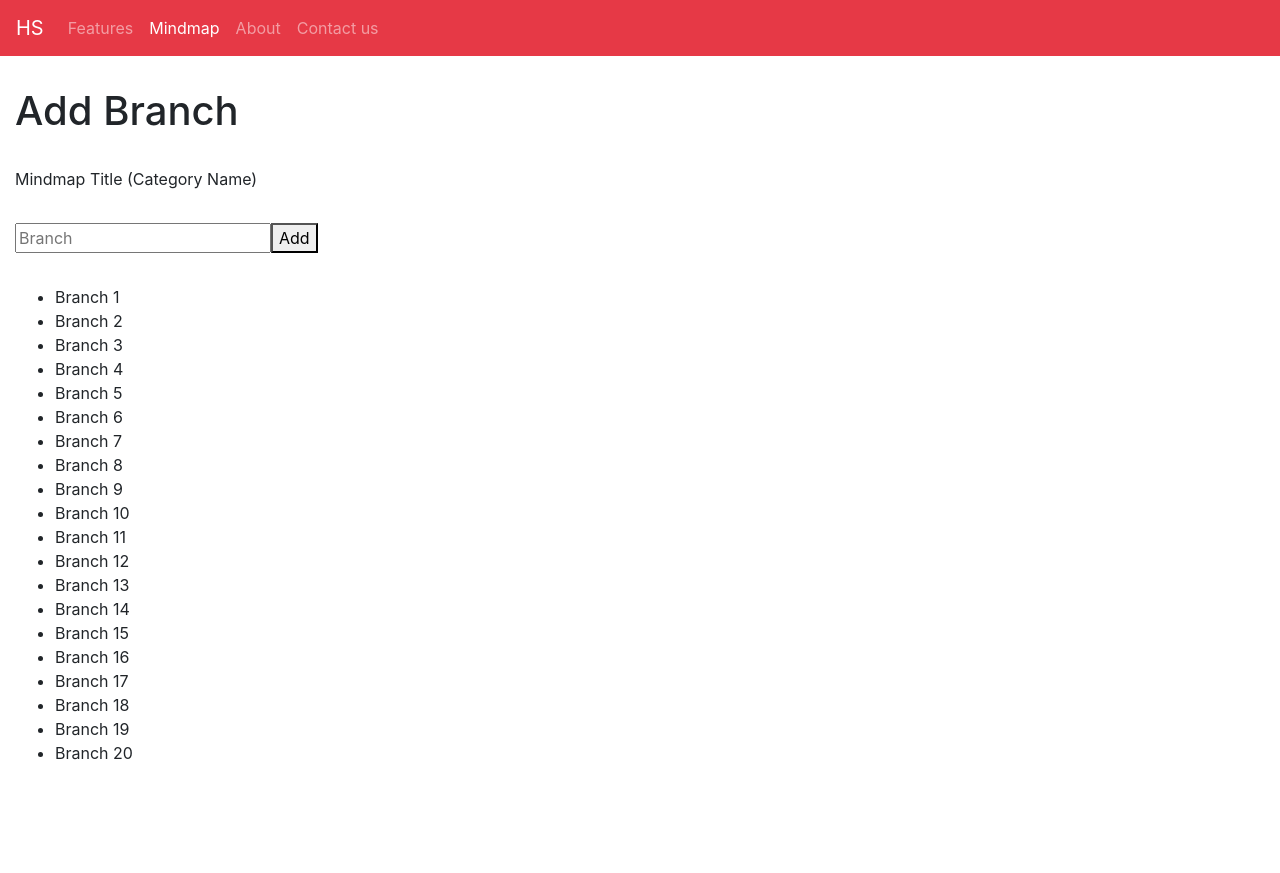
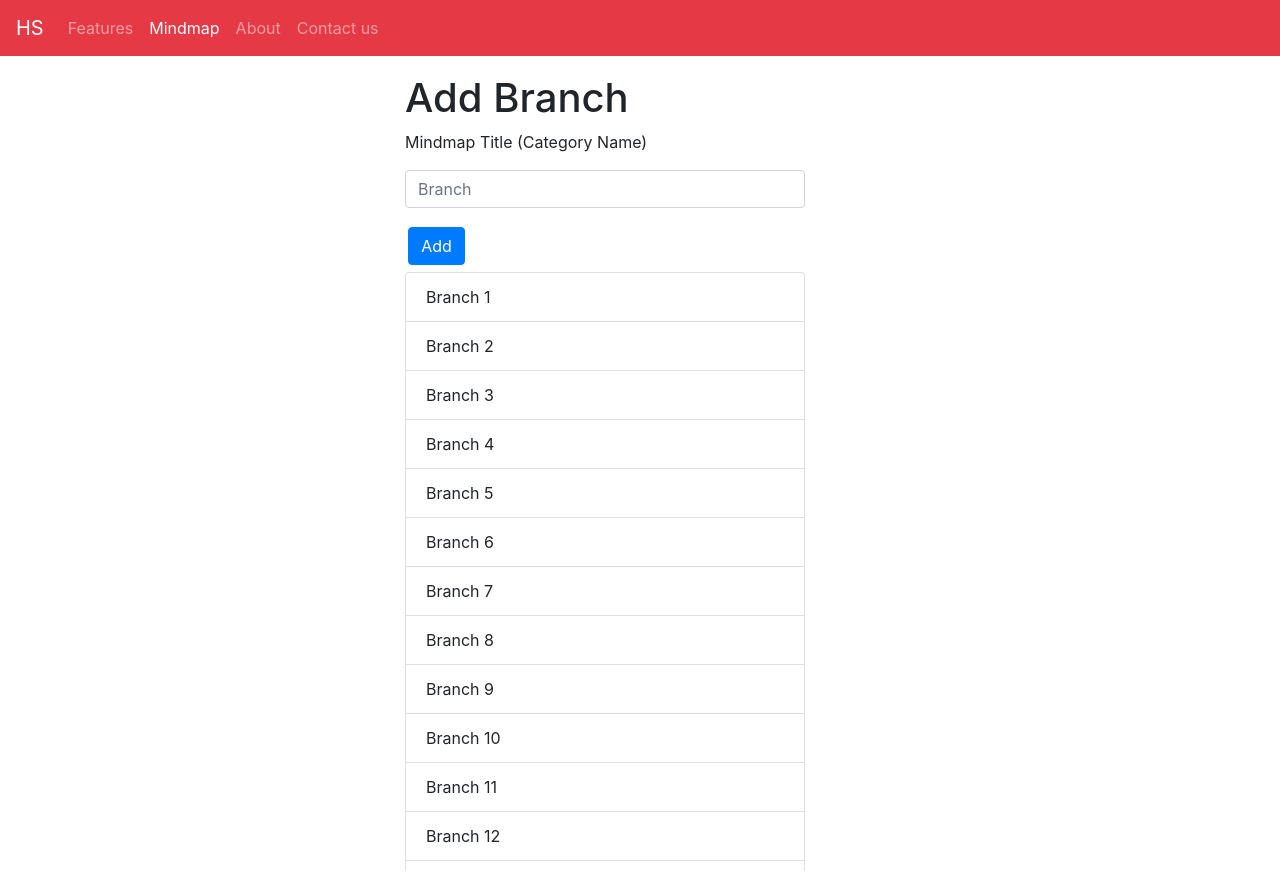
Before and after one commit to HarishB167/hs-app, a React (Create React App) app: page /mindmaps/add-branch in a window 1280 px wide. Built offline with nearby package versions, Linux system fonts and the light colour scheme; what raven-js would draw is missing.

Commit message:
First draft of UI of Add mindmap branch form page completed.

```diff
--- a/src/App.css
+++ b/src/App.css
@@ -2,6 +2,8 @@
   padding: 0;
   height: 100vh;
 }
+
+/* container block class */
 
 .container {
   display: flex;
@@ -12,16 +14,29 @@
 }
 
 .container > * {
-  margin: 1rem 0;
+  margin: 0.1rem 0;
 }
 
 .container_center {
   align-items: center;
-  display: flex;
-  flex-direction: column;
-  height: 100%;
+}
+
+.container_overflow_scroll {
   overflow-y: scroll;
 }
+.container_min-width_300px {
+  width: 300px;
+  min-width: 300px;
+  height: 100%;
+}
+
+@media screen and (min-width: 600px) {
+  .container_min-width_300px {
+    min-width: 500px;
+  }
+}
+
+/* mindmap-table block class */
 
 .mindmap-table__table {
   max-height: 100%;
@@ -49,10 +64,16 @@
   margin: 0.2rem;
 }
 
+.bem-input {
+  margin: 1rem 0;
+}
+
 .mindmap-form {
   max-width: 400px;
 }
 
-.mindmap-form__input {
-  margin: 1rem 0;
+.branch-content {
+  height: 100%;
+  overflow-y: auto;
+  max-width: 400px;
 }
--- a/src/components/addBranchForm.jsx
+++ b/src/components/addBranchForm.jsx
@@ -2,37 +2,43 @@ import React from "react";
 
 function AddBranchForm(props) {
   return (
-    <div class="container">
+    <div class="container container_center">
+      <div className="container container_min-width_300px">
+        <form className="mindmap-form">
           <h1>Add Branch</h1>
           <p>
             Mindmap Title <span>(Category Name)</span>
           </p>
-      <form>
-        <input type="text" placeholder="Branch" />
-        <button>Add</button>
+          <input
+            className="form-control bem-input"
+            type="text"
+            placeholder="Branch"
+          />
+          <button className="btn btn-primary bem-button">Add</button>
         </form>
-      <ul class="branch-content">
-        <li>Branch 1</li>
-        <li>Branch 2</li>
-        <li>Branch 3</li>
-        <li>Branch 4</li>
-        <li>Branch 5</li>
-        <li>Branch 6</li>
-        <li>Branch 7</li>
-        <li>Branch 8</li>
-        <li>Branch 9</li>
-        <li>Branch 10</li>
-        <li>Branch 11</li>
-        <li>Branch 12</li>
-        <li>Branch 13</li>
-        <li>Branch 14</li>
-        <li>Branch 15</li>
-        <li>Branch 16</li>
-        <li>Branch 17</li>
-        <li>Branch 18</li>
-        <li>Branch 19</li>
-        <li>Branch 20</li>
+        <ul className="list-group branch-content">
+          <li className="list-group-item">Branch 1</li>
+          <li className="list-group-item">Branch 2</li>
+          <li className="list-group-item">Branch 3</li>
+          <li className="list-group-item">Branch 4</li>
+          <li className="list-group-item">Branch 5</li>
+          <li className="list-group-item">Branch 6</li>
+          <li className="list-group-item">Branch 7</li>
+          <li className="list-group-item">Branch 8</li>
+          <li className="list-group-item">Branch 9</li>
+          <li className="list-group-item">Branch 10</li>
+          <li className="list-group-item">Branch 11</li>
+          <li className="list-group-item">Branch 12</li>
+          <li className="list-group-item">Branch 13</li>
+          <li className="list-group-item">Branch 14</li>
+          <li className="list-group-item">Branch 15</li>
+          <li className="list-group-item">Branch 16</li>
+          <li className="list-group-item">Branch 17</li>
+          <li className="list-group-item">Branch 18</li>
+          <li className="list-group-item">Branch 19</li>
+          <li className="list-group-item">Branch 20</li>
         </ul>
+      </div>
     </div>
   );
 }
--- a/src/components/mindmap.jsx
+++ b/src/components/mindmap.jsx
@@ -38,7 +38,7 @@ class Mindmap extends Component {
             Create
           </Link>
         </div>
-        <div className="container_center">
+        <div className="container container_center container_overflow_scroll">
           <MindmapTable
             mindmaps={this.state.mindmaps}
             className={"mindmap-table"}
--- a/src/components/mindmapTable.jsx
+++ b/src/components/mindmapTable.jsx
@@ -11,7 +11,7 @@ function getColumns(className, onDelete) {
         <Link to={"/mindmaps/" + mindmap.id}>{mindmap.title}</Link>
       ),
     },
-    { path: "categoryAndRevisions", label: "Category / Revisions" },
+    { path: "categoryAndRevisions", label: "Category/ Revisions" },
     {
       key: "edit",
       content: (mindmap) => (
--- a/src/components/newMindmapForm.jsx
+++ b/src/components/newMindmapForm.jsx
@@ -6,21 +6,21 @@ function MindmapForm(props) {
       <form className="mindmap-form">
         <h1>New Mindmap</h1>
         <input
-          class="form-control mindmap-form__input"
+          className="form-control bem-input"
           type="text"
           placeholder="Title"
           autoFocus
         />
         <input
-          class="form-control mindmap-form__input"
+          className="form-control bem-input"
           type="text"
           placeholder="Category"
         />
         <div>
-          <button class="btn btn-primary bem-button">
+          <button className="btn btn-primary bem-button">
             Save and Add branch
           </button>
-          <button class="btn btn-primary bem-button">Save</button>
+          <button className="btn btn-primary bem-button">Save</button>
         </div>
       </form>
     </div>
```
Lines whose indentation alone changed are shown as unchanged.
